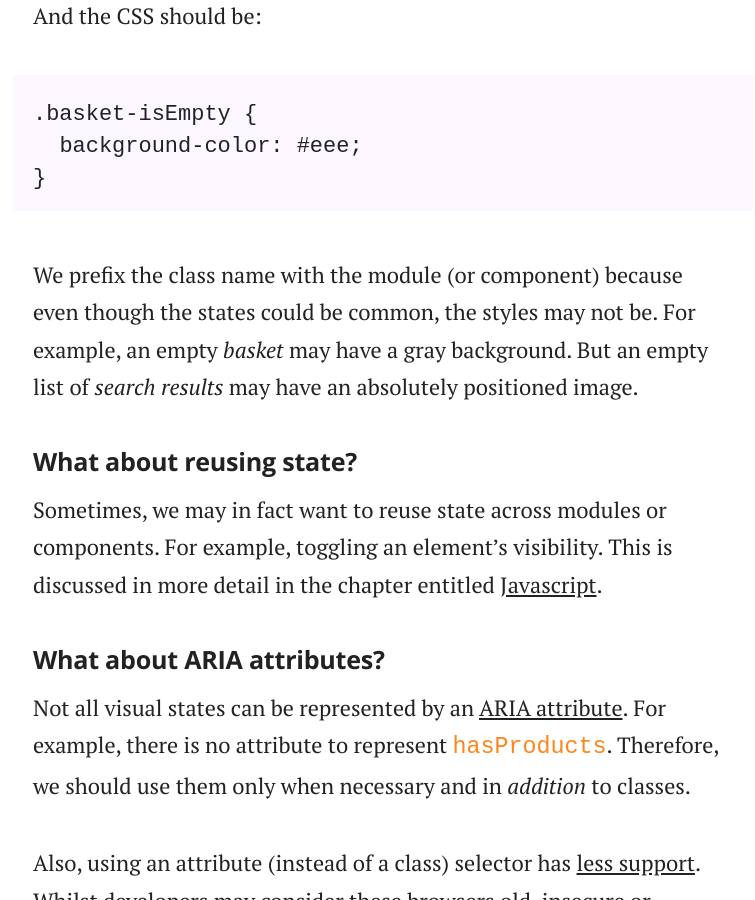
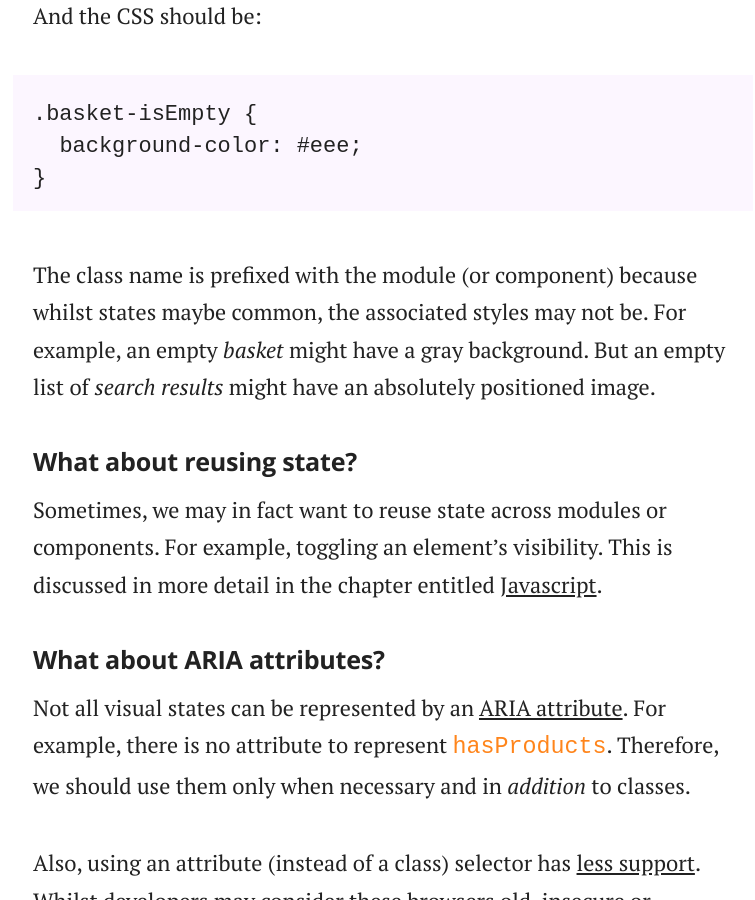
Before and after one commit to adamsilver/maintainablecss.com-jekyll, a Jekyll site: the page built from _chapters/07-state.md, in a window 1280 px wide and 900 px high, scrolled down 954 px. Shown: the whole window, without its empty margins (257-1012 px from the left). Built offline with Jekyll 4.4.1, drawn with Linux system fonts in a browser that asks for light colours.

Commit message:
Fix up state copy

```diff
--- a/_chapters/07-state.md
+++ b/_chapters/07-state.md
@@ -27,7 +27,7 @@ And the CSS should be:
       background-color: #eee;
 	}
 
-We prefix the class name with the module (or component) because even though the states could be common, the styles may not be. For example, an empty *basket* may have a gray background. But an empty list of *search results* may have an absolutely positioned image.
+The class name is prefixed with the module (or component) because whilst states maybe common, the associated styles may not be. For example, an empty *basket* might have a gray background. But an empty list of *search results* might have an absolutely positioned image.
 
 ## What about reusing state?
 
```
